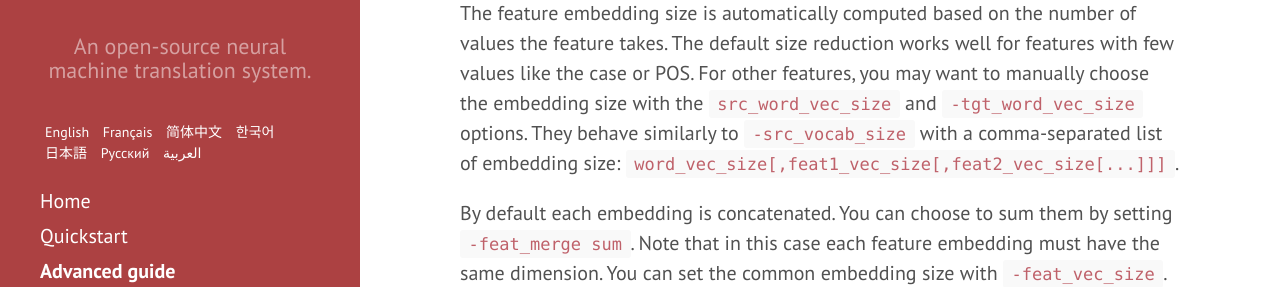
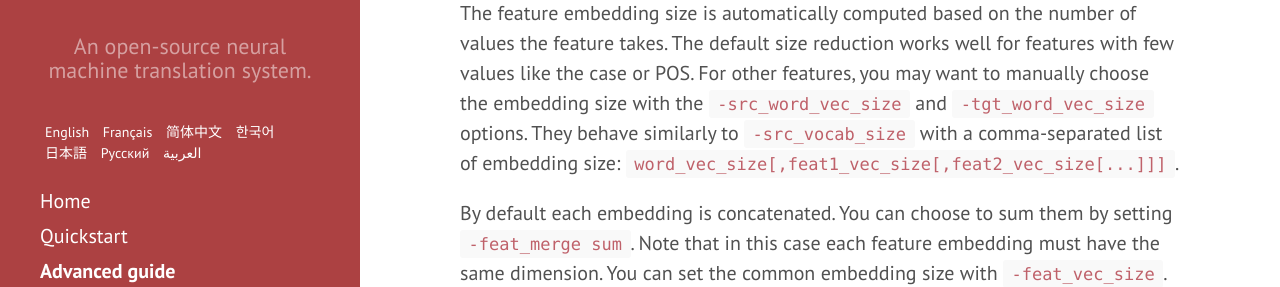
Before and after one commit to OpenNMT/opennmt.github.io, a Jekyll site: the page built from Advanced.md, in a window 1280 px wide and 900 px high, scrolled down 2900 px. Shown: the part 166-453 px from the top of the window. Built offline with Jekyll 4.4.1, drawn with Linux system fonts in a browser that asks for light colours.

Commit message:
Fix minor typo

```diff
--- a/Advanced.md
+++ b/Advanced.md
@@ -90,7 +90,7 @@ training, but they can be held fixed using `-fix_word_vecs_enc` and
 
 ### Word features embeddings
 
-The feature embedding size is automatically computed based on the number of values the feature takes. The default size reduction works well for features with few values like the case or POS. For other features, you may want to manually choose the embedding size with the `src_word_vec_size` and `-tgt_word_vec_size` options. They behave similarly to `-src_vocab_size` with a comma-separated list of embedding size: `word_vec_size[,feat1_vec_size[,feat2_vec_size[...]]]`.
+The feature embedding size is automatically computed based on the number of values the feature takes. The default size reduction works well for features with few values like the case or POS. For other features, you may want to manually choose the embedding size with the `-src_word_vec_size` and `-tgt_word_vec_size` options. They behave similarly to `-src_vocab_size` with a comma-separated list of embedding size: `word_vec_size[,feat1_vec_size[,feat2_vec_size[...]]]`.
 
 By default each embedding is concatenated. You can choose to sum them by setting `-feat_merge sum`. Note that in this case each feature embedding must have the same dimension. You can set the common embedding size with `-feat_vec_size`.
 
```
